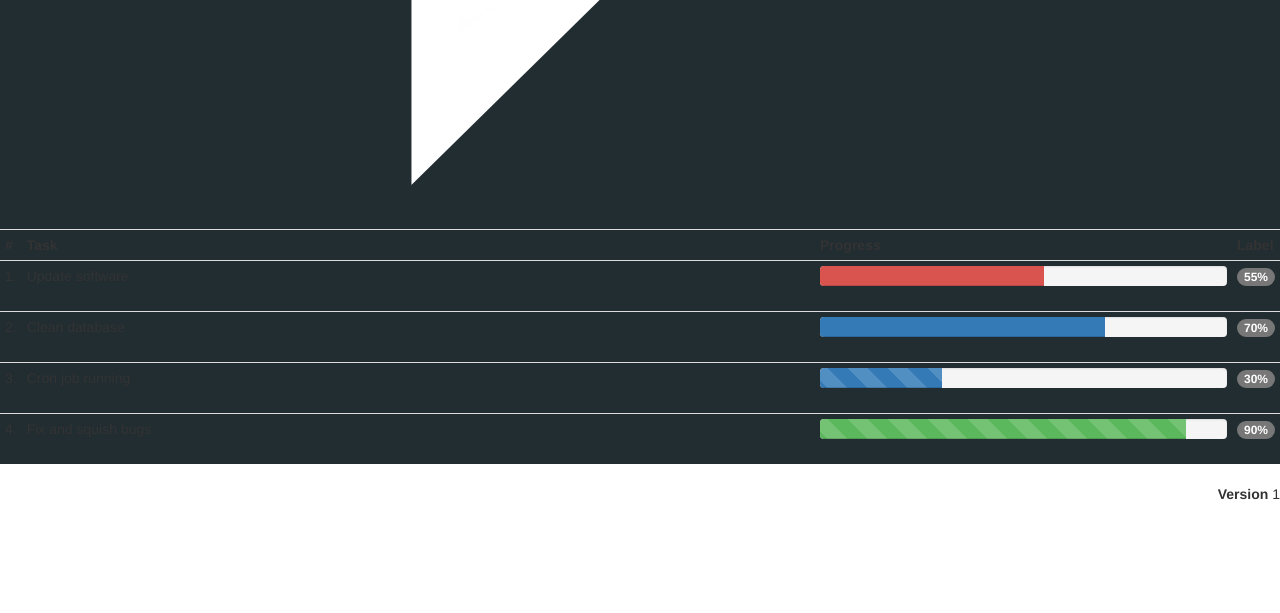
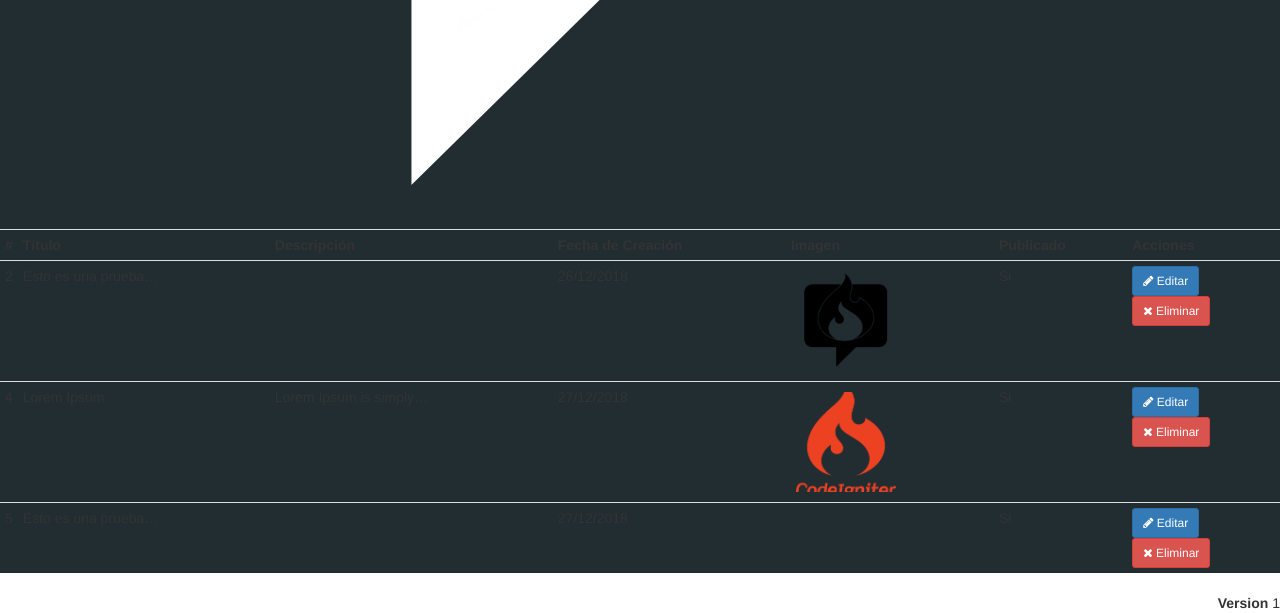
Before and after one commit to TomasFelice/BlogIgniter, a CodeIgniter app: page /BlogIgniter/admin/post_list in a window 1280 px wide. Shown: the part 1890-2503 px from the top of the page. Before the commit the page ends 2390 px from the top, so only its background shows below. Run offline with CodeIgniter, Linux system fonts and the light colour scheme; data comes from the database, SQL or seed files in the repository; some libraries are stand-ins or nearby versions.

Commit message:
hasta carga de imagenes en ckeditor - revisar carga

```diff
--- a/application/controllers/Admin.php
+++ b/application/controllers/Admin.php
@@ -10,8 +10,10 @@ class Admin extends CI_Controller {
 
 		$this->load->helper("url");
         $this->load->helper('form');
+        $this->load->helper('text');
 
         $this->load->helper('post_helper');
+        $this->load->helper('date_helper');
 
         $this->load->database();
 
@@ -27,29 +29,71 @@ class Admin extends CI_Controller {
      */
 
     public function post_list() {
-        $view["body"] = $this->load->view("admin/post/list", null, true);
+        $data["posts"] = $this->Post->findAll();
+
+        $view["body"] = $this->load->view("admin/post/list", $data, true);
         $view["title"] = "Posts";
 
         $this->parser->parse("admin/template/body", $view);
     }
 
-    public function post_save() {
+    public function post_save($post_id = null) {
+        if(is_null($post_id)) {
+            // Crear post
+            $data['title'] = "";
+            $data['content'] = "";
+            $data['description'] = "";
+            $data['posted'] = "";
+            $data['url_clean'] = "";
+            $data['image'] = "";
+            $view["title"] = "Crear Post";
+        } else {
+            // Editar post
+            $post = $this->Post->find($post_id);
+            $data['title'] = $post->title;
+            $data['content'] = $post->content;
+            $data['description'] = $post->description;
+            $data['posted'] = $post->posted;
+            $data['url_clean'] = $post->url_clean;
+            $data['image'] = $post->image;
+            $view["title"] = "Editar Post";
+        }
+
+
+        // Si es un post
         if ($this->input->server("REQUEST_METHOD") == "POST") {
             $this->form_validation->set_rules('title', 'Titulo', 'required|min_length[10]|max_length[65]');
             $this->form_validation->set_rules('content', 'Contenido', 'required|min_length[10]');
             $this->form_validation->set_rules('description', 'Descripcion', 'max_length[100]');
             $this->form_validation->set_rules('posted', 'Publicado', 'required');
 
+            $data['title'] = $this->input->post('title');
+            $data['content'] = $this->input->post('content');
+            $data['description'] = $this->input->post('description');
+            $data['posted'] = $this->input->post('posted');
+            $data['url_clean'] = $this->input->post('url_clean');
+
             if($this->form_validation->run()) {
+                $url_clean = $this->input->post('url_clean');
+
+                if (empty($url_clean)) {
+                    $url_clean = clean_name($this->input->post('title'));
+                }
+
                 // Form valido
                 $save = [
                     'content' => $this->input->post('content'),
                     'title' => $this->input->post('title'),
                     'description' => $this->input->post('description'),
-                    'posted' => $this->input->post('posted')
+                    'posted' => $this->input->post('posted'),
+                    'url_clean' => $url_clean
                 ];
 
-                $post_id = $this->Post->insert($save);
+                if(is_null($post_id)) {
+                    $post_id = $this->Post->insert($save);
+                } else {
+                    $this->Post->update($post_id ,$save);
+                }
 
                 $this->upload_file($post_id, $save['title']);
             }
@@ -57,18 +101,29 @@ class Admin extends CI_Controller {
 
         $data["data_posted"] = posted();
         $view["body"] = $this->load->view("admin/post/save", $data, true);
-        $view["title"] = "Crear Post";
 
         $this->parser->parse("admin/template/body", $view);
     }
 
-    private function upload_file($post_id, $title) {
-        $field_image                    = 'image';
-        $title                          = clean_name($title);
+    public function post_delete($post_id = null) {
+        if (is_null($post_id)) {
+            echo false;
+        }
+
+        $this->Post->delete($post_id);
+        echo true;
+    }
+
+    public function upload_file($post_id = null, $title = null) {
+        $field_image                    = 'upload';
+
+        if(!is_null($title)) {
+            $title                  = clean_name($title);
+            $config['file_name']    = $title;
+        }
 
         // Configuracion de carga
-        $config['upload_path']          = './uploads/';
-        $config['file_name']            = $title;
+        $config['upload_path']          = 'uploads/post';
         $config['allowed_types']        = 'gif|jpg|png';
         $config['max_size']             = 5000;
         $config['overwrite']            = true;
@@ -82,21 +137,31 @@ class Admin extends CI_Controller {
             // Nos da info del archivo que se acaba de cargar
             $data = $this->upload->data();
 
-            $save = [
-                'image' => $title . $data['file_ext']
-            ];
+            if (!is_null($title) && !is_null($post_id)) {
+                $save = [
+                    'image' => $title . $data['file_ext']
+                ];
 
-            $this->Post->update($post_id, $save);
-            $this->resize_image($data['full_path'], $title . $data['file_ext']);
+                $this->Post->update($post_id, $save);
+            } else {
+                $title = $data['file_name'];
+                echo json_encode([
+                    'fileName'  => $title,
+                    'uploaded'  => 1,
+                    'url'       => '/' . PROJECT_FOLDER . '/uploads/post/' . $title
+                ]);
+            }
+
+            $this->resize_image($data['full_path']);
         }
     }
 
-    function resize_image($path_image, $image_name) {
-        $config['image_library'] = 'gd2';
-        $config['source_image'] = $path_image;
-        $config['maintain_ratio'] = TRUE;
-        $config['width']         = 500;
-        $config['height']       = 500;
+    function resize_image($path_image) {
+        $config['image_library']    = 'gd2';
+        $config['source_image']     = $path_image;
+        $config['maintain_ratio']   = true;
+        $config['width']            = 500;
+        $config['height']           = 500;
 
         $this->load->library('image_lib', $config);
 
--- a/application/views/admin/post/list.php
+++ b/application/views/admin/post/list.php
@@ -1,49 +1,92 @@
+<table class="table table-condensed">
+  <tbody>
+    <!-- Headers de la tabla -->
+    <tr>
+      <th style="width: 10px">#</th>
+      <th>Título</th>
+      <th>Descripción</th>
+      <th>Fecha de Creación</th>
+      <th>Imagen</th>
+      <th>Publicado</th>
+      <th>Acciones</th>
+    </tr>
 
-<table class="table table-condensed">
-<tbody><tr>
-  <th style="width: 10px">#</th>
-  <th>Task</th>
-  <th>Progress</th>
-  <th style="width: 40px">Label</th>
-</tr>
+    <!-- Contenido de la tabla -->
+    <?php foreach($posts as $key => $post): ?>
     <tr>
-  <td>1.</td>
-  <td>Update software</td>
+      <td><?= $post->post_id ?></td>
+      <td><?= word_limiter($post->title, 4) ?></td>
+      <td><?= word_limiter($post->description, 4) ?></td>
+      <td><?= format_date($post->created_at) ?></td>
+      <td><?= $post->image != '' ? '<img class="img_post img-presentation-small" src="' . base_url() . 'uploads/post/' . $post->image . '">' : ''; ?></td>
+      <td><?= ucfirst($post->posted);  ?></td>
       <td>
-  <div class="progress progress-xs">
-    <div class="progress-bar progress-bar-danger" style="width: 55%"></div>
+        <div class="mb-1">
+          <a  class="btn btn-sm btn-primary"
+              href="<?= base_url() . 'admin/post_save/' . $post->post_id ?>">
+              <i class="fa fa-pencil"></i> Editar</a>
+        </div>
+        <div class="mt-1">
+          <a  class="btn btn-sm btn-danger"
+              href="#"
+              data-postid="<?= $post->post_id ?>"
+              data-toggle="modal"
+              data-target="#deleteModal">
+              <i class="fa fa-remove"></i> Eliminar</a>
         </div>
       </td>
-  <td><span class="badge bg-red">55%</span></td>
     </tr>
-<tr>
-  <td>2.</td>
-  <td>Clean database</td>
-  <td>
-  <div class="progress progress-xs">
-    <div class="progress-bar progress-bar-yellow" style="width: 70%"></div>
+    <?php endforeach; ?>
+  </tbody>
+</table>
+
+<div class="modal fade" id="deleteModal" tabindex="-1" role="dialog" aria-labelledby="deleteModalLabel" aria-hidden="true">
+  <div class="modal-dialog" role="document">
+    <div class="modal-content">
+      <div class="modal-header">
+        <h5 class="modal-title" id="deleteModalLabel">New message</h5>
+        <button type="button" class="close" data-dismiss="modal" aria-label="Close">
+          <span aria-hidden="true">&times;</span>
+        </button>
       </div>
-  </td>
-  <td><span class="badge bg-yellow">70%</span></td>
-</tr>
-<tr>
-  <td>3.</td>
-  <td>Cron job running</td>
-  <td>
-  <div class="progress progress-xs progress-striped active">
-    <div class="progress-bar progress-bar-primary" style="width: 30%"></div>
+      <div class="modal-body">
+
       </div>
-  </td>
-  <td><span class="badge bg-light-blue">30%</span></td>
-</tr>
-<tr>
-  <td>4.</td>
-  <td>Fix and squish bugs</td>
-  <td>
-  <div class="progress progress-xs progress-striped active">
-    <div class="progress-bar progress-bar-success" style="width: 90%"></div>
+      <div class="modal-footer">
+        <button type="button" class="btn btn-secondary" data-dismiss="modal">Cancelar</button>
+        <button type="button" class="btn btn-danger" id="borrar-post" data-dismiss="modal">Eliminar</button>
       </div>
-  </td>
-  <td><span class="badge bg-green">90%</span></td>
-</tr>
-</tbody></table>
+    </div>
+  </div>
+</div>
+
+<script>
+
+  let postId = 0;
+  let deleteButton;// Button that triggered the modal
+
+  // Abrimos el modal
+  $('#deleteModal').on('show.bs.modal', function (event) {
+    deleteButton = $(event.relatedTarget)
+    postId = deleteButton.data('postid') // Extract info from data-* attributes
+    // If necessary, you could initiate an AJAX request here (and then do the updating in a callback).
+    // Update the modal's content. We'll use jQuery here, but you could use a data binding library or other methods instead.
+    let modal = $(this)
+    modal.find('.modal-title').text('¿Deseas eliminar el Post seleccionado (id ' + postId + ')?')
+    // modal.find('.modal-body input').val(postId)
+  });
+
+  // Llamamos a eliminar
+  $('#borrar-post').click(function() {
+    $.ajax({
+      url: "<?= base_url() ?>admin/post_delete/" + postId
+    }).done(function(res) {
+      if(res) {
+        $(deleteButton).parent().parent().parent().remove();
+      }
+    });
+  });
+
+
+
+</script>
```
Also changed, not shown: application/views/admin/post/save.php (+18 -6 lines), uploads/post/pepepepepep.png (added). Lines whose indentation alone changed are shown as unchanged.
